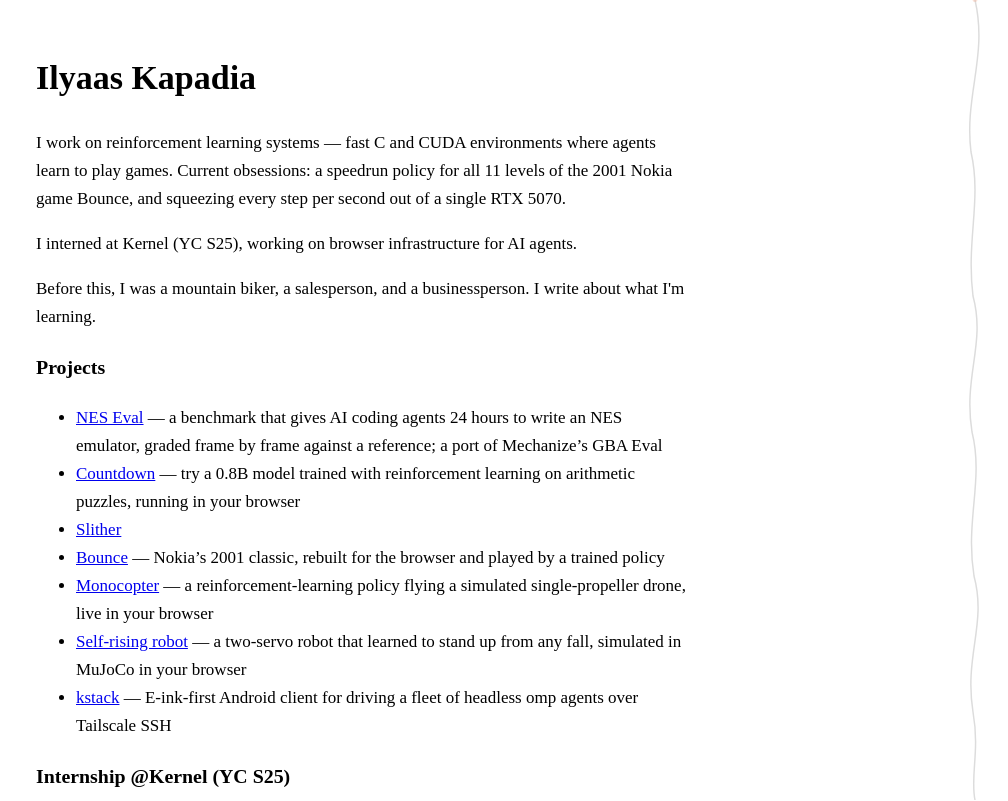
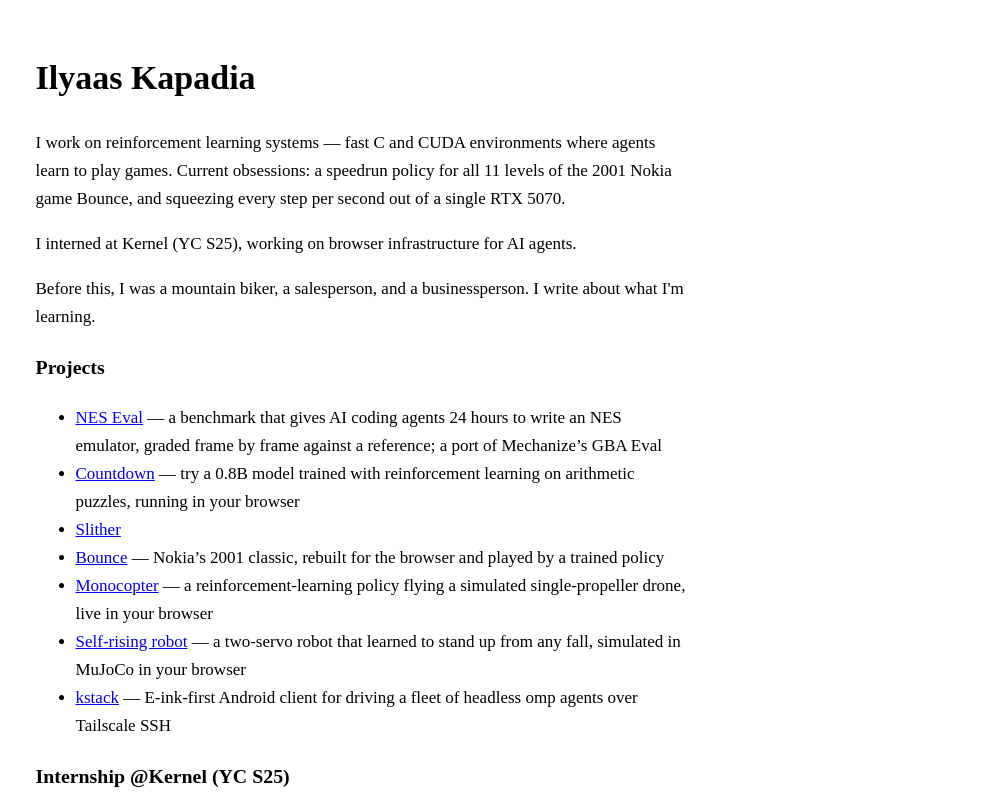
Before and after one commit to IlyaasK/ilyaask.github.io, a website: page index.html in a window 1280 px wide. Shown: the top 801 px of the page, without its empty margins (272-1280 px from the left). Drawn offline with Linux system fonts and the light colour scheme.

Commit message:
Revert "home: velocity-driven descent" — the skew read as paper warp, not flight

```diff
--- a/index.html
+++ b/index.html
@@ -5,10 +5,8 @@
 <title>Ilyaas Kapadia</title>
 <meta name="viewport" content="width=device-width, initial-scale=1.0">
 <link rel="stylesheet" href="style.css">
-<link rel="stylesheet" href="ride.css">
 </head>
 <body>
-<div class="ride">
 <h1>Ilyaas Kapadia</h1>
 
 <p>
@@ -55,24 +53,5 @@
 <p>
 <a href="index.html">Home</a> | <a href="blog/">Writing</a> | <a href="intern/">Internship guide</a> | <a href="resume">Resume</a> | <a href="mailto:kapadiiy@mail.uc.edu">Email</a>
 </p>
-</div>
-
-<div class="streaks" aria-hidden="true">
-<span style="--x:5%;--y:6%"></span>
-<span style="--x:10%;--y:48%"></span>
-<span style="--x:15%;--y:22%"></span>
-<span style="--x:85%;--y:12%"></span>
-<span style="--x:90%;--y:58%"></span>
-<span style="--x:95%;--y:31%"></span>
-</div>
-
-<svg class="trail" viewBox="0 0 26 1000" preserveAspectRatio="none" aria-hidden="true">
-<path class="trail-bed"     d="M13 0 C26 70 2 120 9 190 C20 250 4 300 11 370 C24 430 1 470 10 540 C22 600 3 650 12 720 C25 780 2 820 11 890 C18 940 8 970 13 1000"/>
-<path class="trail-ridden"  d="M13 0 C26 70 2 120 9 190 C20 250 4 300 11 370 C24 430 1 470 10 540 C22 600 3 650 12 720 C25 780 2 820 11 890 C18 940 8 970 13 1000"/>
-<path class="trail-hot"     d="M13 0 C26 70 2 120 9 190 C20 250 4 300 11 370 C24 430 1 470 10 540 C22 600 3 650 12 720 C25 780 2 820 11 890 C18 940 8 970 13 1000"/>
-<circle class="trail-rider" cx="13" cy="0" r="2.5"/>
-</svg>
-
-<script src="ride.js"></script>
 </body>
 </html>
--- a/ride.css
+++ /dev/null
@@ -1,120 +0,0 @@
-/*
-  ride.css — the descent feel, for the homepage only.
-  ride.js writes --v (signed lean), --m (magnitude), --j (jitter), --p (progress).
-  Everything below is a pure function of those four numbers, so the page still
-  reads normally when the script is missing, blocked, or reduced-motion is on.
-*/
-
-:root {
-  --v: 0;      /* signed lean, -1..1 */
-  --m: 0;      /* magnitude, 0..1 */
-  --j: 0;      /* jitter, in px units */
-  --p: 0;      /* scroll progress, 0..1 */
-  --pl: 0;     /* trail path length in user units, measured by ride.js */
-  --ride: 1;   /* master amplitude, halved on touch devices */
-}
-
-html { overflow-x: hidden; }          /* the lean must never become a scrollbar */
-
-@media (pointer: coarse) {
-  :root { --ride: .5; }
-}
-
-/* on a phone there is only ~10px of margin to lean into */
-@media (max-width: 820px) {
-  :root { --ride: .3; }
-}
-
-/* ---- lean, smear, texture on the reading column ---- */
-.ride {
-  transform:
-    translate3d(0, calc(var(--j) * 1px), 0)
-    skewY(calc(var(--v) * 1.6deg * var(--ride)))
-    scaleY(calc(1 + var(--m) * .012 * var(--ride)));
-  transform-origin: 50% 50%;
-  will-change: transform;
-}
-
-/* the headline leads the scroll instead of following it */
-.ride h1 {
-  transform: translateY(calc(var(--v) * -5px * var(--ride)));
-}
-
-/* ---- wind: streaks in the margins, only where there is margin ---- */
-.streaks {
-  position: fixed;
-  inset: 0;
-  z-index: -1;
-  pointer-events: none;
-  opacity: calc(var(--m) * .85);
-}
-
-.streaks span {
-  position: absolute;
-  left: var(--x);
-  top: var(--y);
-  width: 1px;
-  height: 13vh;
-  background: linear-gradient(to bottom, transparent, currentColor 35%, currentColor 65%, transparent);
-  opacity: .3;
-  transform: scaleY(calc(1 + var(--m) * 2.5));
-}
-
-@media (max-width: 1099px) {
-  .streaks { display: none; }
-}
-
-/* ---- trail: an elevation profile down the right margin ---- */
-.trail {
-  position: fixed;
-  top: 0;
-  right: 20px;
-  z-index: 1;
-  width: 26px;
-  height: 100vh;
-  height: 100svh;
-  pointer-events: none;
-  opacity: .55;
-}
-
-.trail path {
-  fill: none;
-  stroke-linecap: round;
-  stroke-linejoin: round;
-  vector-effect: non-scaling-stroke;
-}
-
-.trail .trail-bed {
-  stroke: currentColor;
-  stroke-opacity: .25;
-  stroke-width: 1.5;
-}
-
-.trail .trail-ridden {
-  stroke: currentColor;
-  stroke-width: 2;
-  stroke-dasharray: var(--pl);
-  stroke-dashoffset: calc(var(--pl) * (1 - var(--p)));
-}
-
-.trail .trail-hot {
-  stroke: #eb6834;
-  stroke-width: 2;
-  stroke-dasharray: var(--pl);
-  stroke-dashoffset: calc(var(--pl) * (1 - var(--p)));
-  opacity: var(--m);
-}
-
-.trail .trail-rider {
-  fill: #eb6834;
-  opacity: calc(.35 + var(--m) * .65);
-}
-
-@media (max-width: 1099px) {
-  .trail { display: none; }
-}
-
-@media (prefers-reduced-motion: reduce) {
-  .ride, .ride h1 { transform: none; will-change: auto; }
-  .streaks { display: none; }
-}
--- a/ride.js
+++ /dev/null
@@ -1,114 +0,0 @@
-/*
-  ride.js — one velocity value, many consumers. Suspension, not speed.
-
-  A second-order spring, not a low-pass filter: it overshoots and settles, so the
-  stop itself rebounds. That rebound is most of the feeling. Everything visual
-  is a CSS custom property, so nothing here touches layout.
-
-  Graceful without it: no script, no ride — the page is exactly what it was.
-*/
-(function () {
-  var root = document.documentElement;
-
-  var K = 0.30;    // stiffness: how hard it reaches the scroll speed, and how fast it rises
-  var D = 0.46;    // damping: 0.46 settles in ~5 frames with a 6% rebound on the stop
-  var SCALE = 50;  // px per nominal frame that counts as "fast"
-  var EPS = 0.35;  // where the ride is quiet enough to stop the loop
-
-  var reduced = window.matchMedia('(prefers-reduced-motion: reduce)');
-  var trail = document.querySelector('.trail');
-  var ridden = trail && trail.querySelector('.trail-ridden');
-  var hot = trail && trail.querySelector('.trail-hot');
-  var rider = trail && trail.querySelector('.trail-rider');
-
-  var pathLength = 0;
-  var lastY = window.scrollY;
-  var lastT = performance.now();
-  var x = 0;      // filtered velocity, in px per nominal frame
-  var vx = 0;     // its rate of change
-  var phase = 0;   // jitter sign, flipped every frame while moving
-  var top = 0;    // cached scrollable height
-  var running = false;
-
-  function measure() {
-    top = Math.max(root.scrollHeight - window.innerHeight, 1);
-    if (ridden) {
-      var len = ridden.getTotalLength();
-      // a display:none path still reports its geometry, but never let a 0 clobber it
-      if (len > 0) {
-        pathLength = len;
-        root.style.setProperty('--pl', len.toFixed(2));
-      }
-    }
-  }
-
-  function paintProgress() {
-    if (!trail) return;
-    var p = Math.min(Math.max(window.scrollY / top, 0), 1);
-    root.style.setProperty('--p', p.toFixed(4));
-    if (rider && pathLength) {
-      var pt = ridden.getPointAtLength(p * pathLength);
-      rider.setAttribute('cx', pt.x.toFixed(2));
-      rider.setAttribute('cy', pt.y.toFixed(2));
-    }
-  }
-
-  function frame(now) {
-    var dt = Math.min(Math.max(now - lastT, 1), 50);
-    lastT = now;
-
-    // normalize to a nominal frame: a wheel sends 100px steps, a trackpad sends
-    // hundreds of 1px ones, and both should feel like the same hill
-    var dy = (window.scrollY - lastY) * (16.7 / dt);
-    lastY = window.scrollY;
-
-    vx += (dy - x) * K;   // spring toward the instantaneous scroll speed
-    vx *= 1 - D;          // damper
-    x += vx;
-
-    var m = reduced.matches ? 0 : Math.min(Math.abs(x) / SCALE, 1);
-    // trail texture, not a shimmer: only once there is real speed to shake
-    phase = m > 0.12 ? (phase > 0 ? -1 : 1) : 0;
-
-    root.style.setProperty('--v', (x < 0 ? -m : m).toFixed(3));
-    root.style.setProperty('--m', m.toFixed(3));
-    root.style.setProperty('--j', (phase * m * 0.7).toFixed(2));
-    paintProgress();
-
-    var live = Math.abs(dy) > 0.5 || Math.abs(x) > EPS || Math.abs(vx) > EPS;
-    if (live) {
-      requestAnimationFrame(frame);
-    } else {
-      x = 0;
-      vx = 0;
-      root.style.setProperty('--v', '0');
-      root.style.setProperty('--m', '0');
-      root.style.setProperty('--j', '0');
-      running = false;
-    }
-  }
-
-  function start() {
-    if (running) return;
-    running = true;
-    // do NOT resync lastY here: the scroll event fires after the position has
-    // already moved, so resyncing would discard the very delta that startles the ride
-    lastT = performance.now();
-    requestAnimationFrame(frame);
-  }
-
-  window.addEventListener('scroll', start, { passive: true });
-  window.addEventListener('resize', function () {
-    measure();
-    paintProgress();
-    if (!running) start();
-  });
-  if (reduced.addEventListener) {
-    reduced.addEventListener('change', function () {
-      if (!running) start();
-    });
-  }
-
-  measure();
-  paintProgress();
-})();
```
